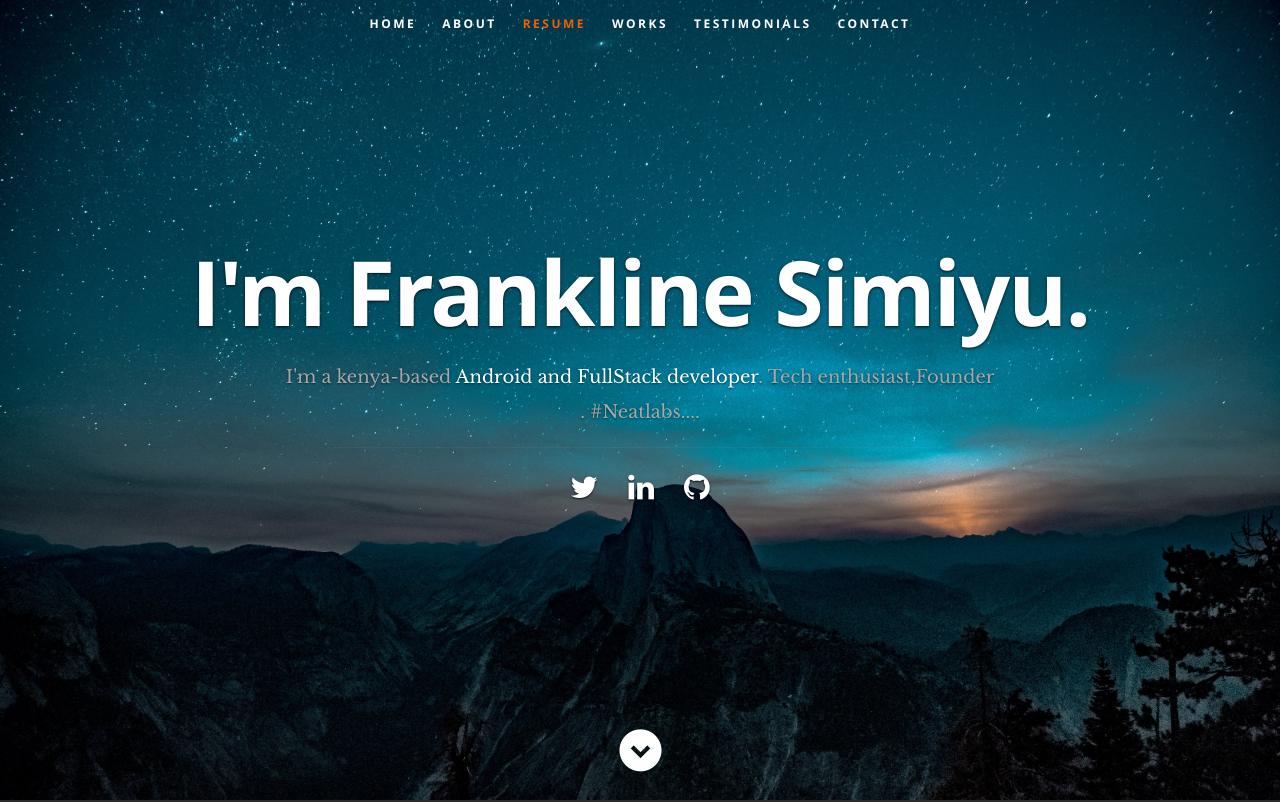
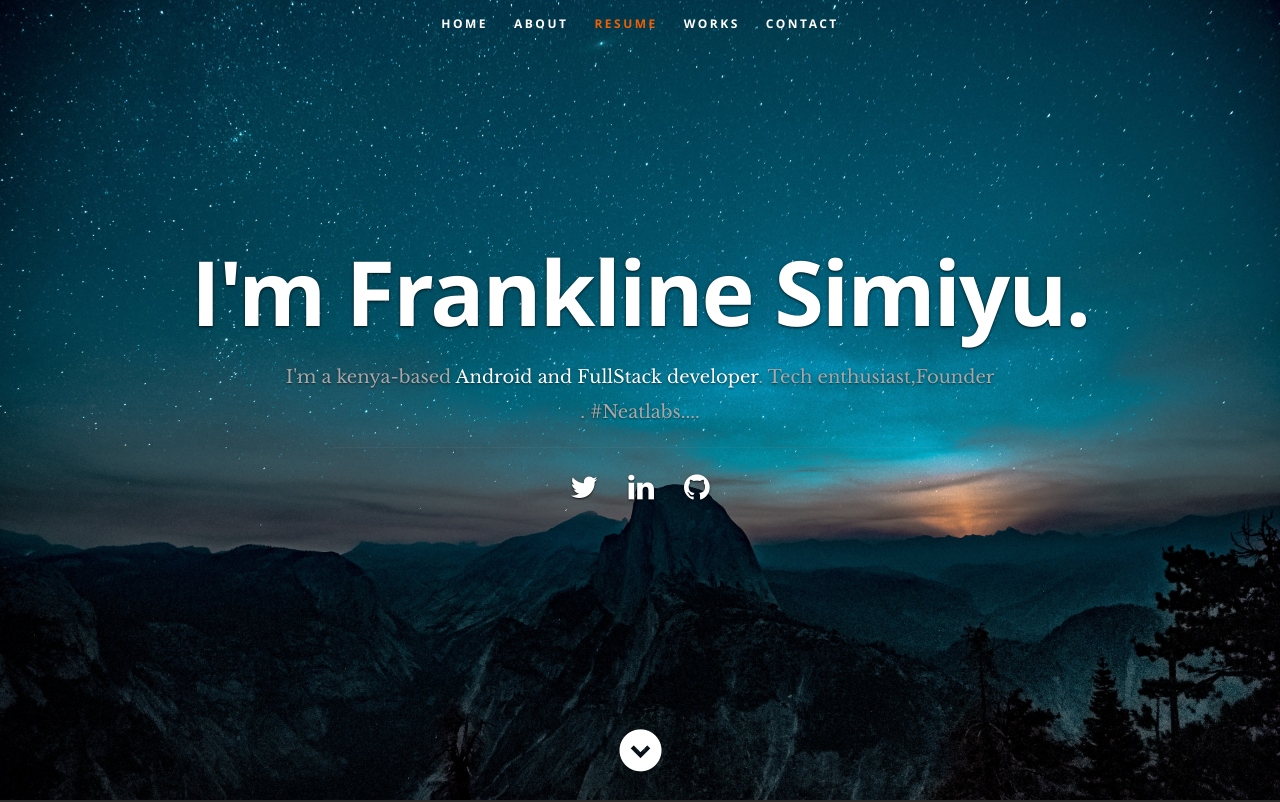
Before and after one commit to frank7841/franks, a React (Create React App) app: page / in a window 1280 px wide. Shown: the top 802 px of the page. Built offline with nearby package versions, Linux system fonts and the light colour scheme.

Commit message:
ready for deployment

```diff
--- a/src/App.js
+++ b/src/App.js
@@ -4,16 +4,16 @@
 import './App.css';
 //import redux component
 // import{Provider}from "react-redux";
-import store from "./store";
+// import store from "./store";
 import Header from './Components/Header';
 import Footer from './Components/Footer';
 import About from './Components/About';
 import Resume from './Components/Resume';
 import Contact from './Components/Contact';
-import Testimonials from './Components/Testimonials';
+// import Testimonials from './Components/Testimonials';
 import Portfolio from './Components/Portfolio';
-// import Chat from './Components/chat/Chat';
-import {createSession} from './actions/watson'
+// // import Chat from './Components/chat/Chat';
+// import {createSession} from './actions/watson'
 
 //import axios
 // import axios from 'axios';
@@ -70,7 +70,7 @@
         <About data={this.state.resumeData.main}/>
         <Resume data={this.state.resumeData.resume}/>
         <Portfolio data={this.state.resumeData.portfolio}/>
-        <Testimonials data={this.state.resumeData.testimonials}/>
+        {/* <Testimonials data={this.state.resumeData.testimonials}/> */}
         <Contact data={this.state.resumeData.main}/>
         <Footer data={this.state.resumeData.main}/>
 
--- a/src/Components/Header.js
+++ b/src/Components/Header.js
@@ -26,7 +26,7 @@
             <li><a className="smoothscroll" href="#about">About</a></li>
 	         <li><a className="smoothscroll" href="#resume">Resume</a></li>
             <li><a className="smoothscroll" href="#portfolio">Works</a></li>
-            <li><a className="smoothscroll" href="#testimonials">Testimonials</a></li>
+            {/* <li><a className="smoothscroll" href="#testimonials">Testimonials</a></li> */}
             <li><a className="smoothscroll" href="#contact">Contact</a></li>
          </ul>
 
```
